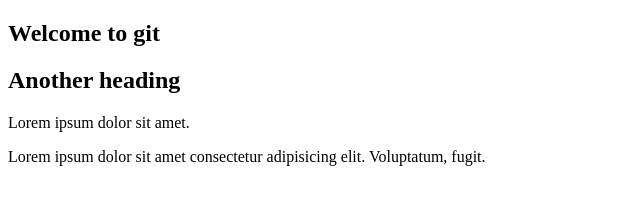
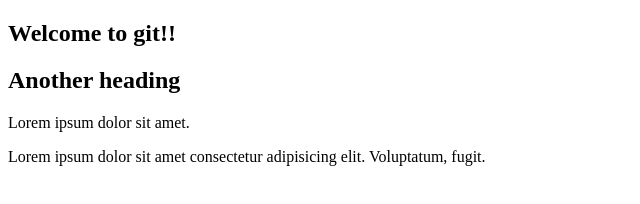
Before and after one commit to NwizuEmmanuel/hello_git, a plain HTML site: page index.html in a window 1280 px wide. Shown: the full height of the page, 0-640 px from the left. Drawn offline with Linux system fonts and the light colour scheme.

Commit message:
added exclamation mark

```diff
--- a/index.html
+++ b/index.html
@@ -7,7 +7,7 @@
     <title>Hello</title>
   </head>
   <body>
-    <h2>Welcome to git</h2>
+    <h2>Welcome to git!!</h2>
     <h2>Another heading</h2>
     <p>Lorem ipsum dolor sit amet.</p>
     <p>
```
